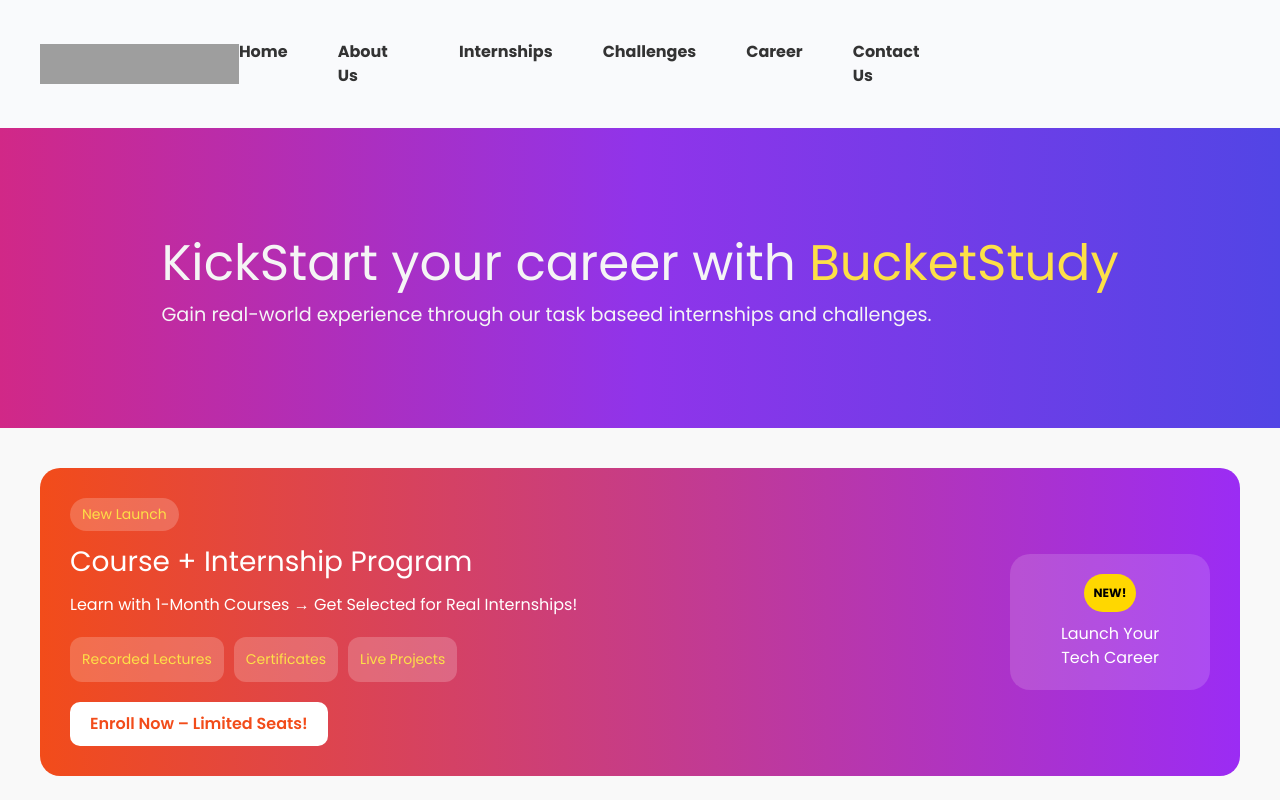
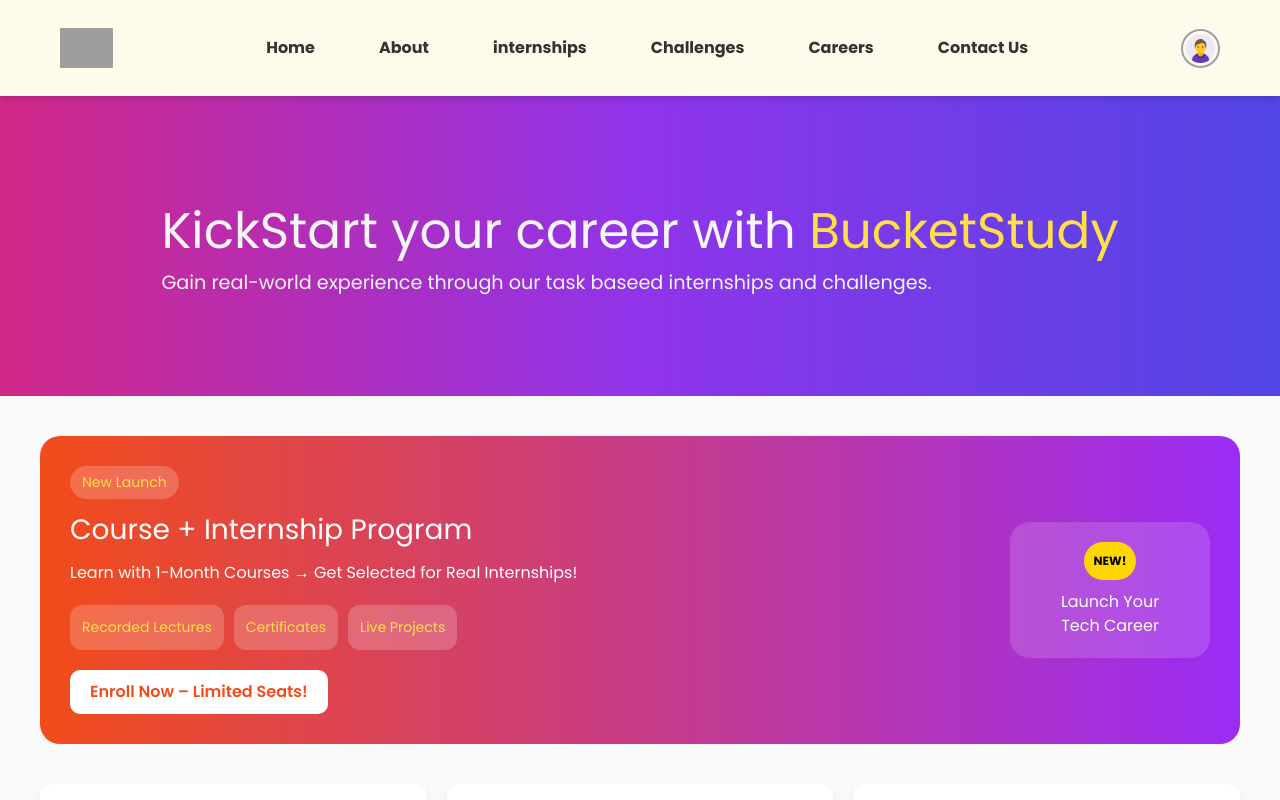
Before and after one commit to BucketStudy-EduTech/bucketstudy-frontend, a React (Vite) app: page / in a window 1280 px wide. Shown: the top 800 px of the page. Built offline with nearby package versions, Linux system fonts and the light colour scheme; grey boxes are pictures that could not be loaded; a web font is replaced by a local one.

Commit message:
Added Profile Dropdown and Footer

```diff
--- a/src/Pages/Challange/challenge/Challenge.css
+++ b/src/Pages/Challange/challenge/Challenge.css
@@ -1,13 +1,6 @@
-html, body {
-  margin: 0;
-  padding: 0;
-  overflow-x: hidden;
-}
 
 
 .first {
-  width: 100vw;
-
 
 background: linear-gradient(
   to bottom,
--- a/src/Pages/Challange/challenge/Challenge.jsx
+++ b/src/Pages/Challange/challenge/Challenge.jsx
@@ -3,8 +3,8 @@
 
 function Challenge() {
   return (
-    <div>
-      <div className='first text-7xl text-white flex flex-col items-center justify-center h-screen '>
+    <div className=''>
+      <div className='first text-7x '>
         <h1>Challenges</h1>
         <h5>Test Your Skills</h5>
       </div>
--- a/src/Pages/Nav/index.css
+++ b/src/Pages/Nav/index.css
@@ -1,29 +1,5 @@
-.nav-bar {
-  font-family: 'Poppins', sans-serif;
-}
-
-.header {
-  display: flex;
-  justify-content: space-between;
-  align-items: center;
-  padding: 40px;
-}
-
-.img {
-  height: 40px;
-  width: 200px;
-}
-
-.nav-bar .ul {
-  list-style-type: none;
-  margin: 0;
-  padding: 0;
-  display: flex;
-  gap: 50px;
-  margin-right: 300px;
-}
-
-.nav-bar .ul li a {
+.nav-link,
+.nav-link-mobile {
   position: relative;
   text-decoration: none;
   color: #333;
@@ -33,7 +9,8 @@
   transition: color 0.3s ease;
 }
 
-.nav-bar .ul li a::after {
+.nav-link::after,
+.nav-link-mobile::after {
   content: '';
   position: absolute;
   left: 0;
@@ -44,10 +21,20 @@
   transition: width 0.4s ease-in-out;
 }
 
-.nav-bar .ul li a:hover::after {
+.nav-link:hover::after,
+.nav-link-mobile:hover::after {
   width: 100%;
 }
 
-.nav-bar .ul li a:hover {
+.nav-link:hover,
+.nav-link-mobile:hover {
   color: #007bff;
 }
+
+.nav-link-mobile {
+  font-size: 18px;
+  text-align: center;
+  width: 100%;
+  display: block;
+  padding: 12px 0;
+}
--- a/src/Pages/Nav/index.jsx
+++ b/src/Pages/Nav/index.jsx
@@ -1,42 +1,85 @@
-import React from "react";
-import {Link} from "react-router-dom";
+import React, { useState } from "react";
+import { Link } from "react-router-dom";
+import ProfileDropwn from "../StudentDashboard/ProfileDropwn";
+import { FaBars, FaTimes } from 'react-icons/fa';
 import './index.css';
 
-//--------------------  NAV COMPONENT ----------------------
-function Nav(){
-    return(
-       <div className="nav-bar">
-        <header className="header">
-        <img src='https://res.cloudinary.com/dhqfjwhhe/image/upload/v1752854930/b_wbwdgn.jpg ' alt='img' className='img'/>
-        <nav className="nav-bar">
-          <ul className="ul">
-            <li>
-                <Link to="/">Home</Link>
-            </li>
-            <li>
-                <Link to="/about">About Us</Link>
-            </li>
-            <li>
-               <Link to="/internships">Internships</Link>
-            </li>
-            <li>
-                <Link to="/challenges">Challenges</Link>
-            </li>
-            <li>
-                <Link to="/career">Career</Link>
-            </li>
-            <li>
-                <Link to="/contact">Contact Us</Link>
-            </li>
+function Nav() {
+  const [isMenuOpen, setIsMenuOpen] = useState(false);
+
+  const toggleMenu = () => {
+    setIsMenuOpen(!isMenuOpen);
+  };
+
+  const links = [
+    { label: "Home", path: "/" },
+    { label: "About", path: "/about" },
+     { label: "internships", path: "/internship" },
+    { label: "Challenges", path: "/challenges" },
+    {label: "Careers", path: "/career" },
+    { label: "Contact Us", path: "/contact" },
+  ];
+
+  return (
+    <div className="sticky top-0 z-50 bg-amber-50 shadow-md font-poppins p-3">
+      <header className="flex items-center justify-between p-4 md:px-8 lg:px-12">
+        <div className="flex items-center">
+          <img
+            src='https://res.cloudinary.com/dhqfjwhhe/image/upload/v1752854930/b_wbwdgn.jpg'
+            alt='logo'
+            className='lg:h-10 w-auto h-6 md:h-8'
+          />
+        </div>
+
+        {/* Desktop Nav */}
+        <nav className="hidden md:flex">
+          <ul className="flex items-center gap-12 lg:gap-16">
+            {links.map((link, index) => (
+              <li key={index}>
+                <Link to={link.path} className="nav-link">
+                  {link.label}
+                </Link>
+              </li>
+            ))}
           </ul>
         </nav>
+
+        {/* Desktop Profile */}
+        <div className="hidden md:block">
+          <ProfileDropwn />
+        </div>
+
+        {/* Mobile Nav */}
+        <div className="flex items-center md:hidden">
+          <ProfileDropwn />
+          <button onClick={toggleMenu} className="text-2xl text-gray-800 focus:outline-none ml-4">
+            {isMenuOpen ? <FaTimes /> : <FaBars />}
+          </button>
+        </div>
       </header>
 
-      {/*------------ Importing fonts from GoogleFonts ------------  */}
-      <style>
-@import url('https://fonts.googleapis.com/css2?family=Poppins:ital,wght@0,100;0,200;0,300;0,400;0,500;0,600;0,700;0,800;0,900;1,100;1,200;1,300;1,400;1,500;1,600;1,700;1,800;1,900&display=swap');
-</style>
-       </div>
-    )
+      {/* Mobile Menu */}
+      <div
+        className={`md:hidden overflow-hidden transition-all duration-300 ease-in-out ${
+          isMenuOpen ? 'max-h-screen' : 'max-h-0'
+        }`}
+      >
+        <ul className="flex flex-col items-center bg-amber-50 gap-4 py-4 shadow-md">
+          {links.map((link, index) => (
+            <li key={index}>
+              <Link
+                to={link.path}
+                className="nav-link-mobile"
+                onClick={() => setIsMenuOpen(false)}
+              >
+                {link.label}
+              </Link>
+            </li>
+          ))}
+        </ul>
+      </div>
+    </div>
+  );
 }
-export default Nav
+
+export default Nav;
--- /dev/null
+++ b/src/Pages/StudentDashboard/ProfileDropwn.jsx
@@ -0,0 +1,66 @@
+import React, { useState, useRef, useEffect } from 'react';
+import { useNavigate, Link } from 'react-router-dom';
+import { VscDashboard, VscSignOut } from 'react-icons/vsc';
+import profile from '../../assets/profile.png';
+import {toast} from 'react-hot-toast';
+
+function ProfileDropdown() {
+    const [open, setOpen] = useState(false);
+    const navigate = useNavigate();
+    const dropdownRef = useRef(null);
+
+    // This effect handles closing the dropdown when clicking outside
+    useEffect(() => {
+        function handleClickOutside(event) {
+            if (dropdownRef.current && !dropdownRef.current.contains(event.target)) {
+                setOpen(false);
+            }
+        }
+        document.addEventListener('mousedown', handleClickOutside);
+        return () => {
+            document.removeEventListener('mousedown', handleClickOutside);
+        };
+    }, [dropdownRef]);
+
+    const handleLogout = () => {
+        // This is where you would handle logout logic
+        console.log("Logging out...");
+        setOpen(false);
+        toast.success("Logged out successfully!");
+        navigate('/');
+    };
+
+    return (
+        <div className="relative" ref={dropdownRef}>
+            <button className='flex items-center gap-x-1 border-2 rounded-full border-gray-400' onClick={() => setOpen(!open)}>
+                <img
+                    src={profile}
+                    alt="profile_Img"
+                    className='aspect-square w-[35px] rounded-full object-cover'
+                />
+            </button>
+
+            {open && (
+                <div className="absolute top-[115%] -right-7 z-[1000] divide-y-[1px] overflow-hidden rounded-md border-[1px] border-r-blue-100 bg-amber-50">
+                    <Link to="/dashboard/my-profile" onClick={() => setOpen(false)}>
+                        <div className="flex w-full items-center gap-x-1 py-[10px] px-[12px] text-sm text-richblack-100 hover:bg-richblack-700 hover:bg-gray-200 ">
+                            <VscDashboard className="text-lg" />
+                            Dashboard
+                        </div>
+                    </Link>
+
+                    <div
+                        onClick={handleLogout}
+                        className="flex w-full items-center gap-x-1 py-[10px] px-[12px] text-sm hover:bg-richblack-700 hover:bg-gray-200 cursor-pointer"
+                    >
+                        <VscSignOut className="text-lg" />
+                        Logout
+                    </div>
+
+                </div>
+            )}
+        </div>
+    );
+}
+
+export default ProfileDropdown;
--- a/src/components/Footer.jsx
+++ /dev/null
@@ -1,12 +0,0 @@
-import React from "react";
-import "./Footer.css";
-
-function Footer() {
-  return (
-    <footer className="footer">
-      <p>&copy; 2025 BucketStudy. All rights reserved.</p>
-    </footer>
-  );
-}
-
-export default Footer;
```
Also changed, not shown: src/assets/Profile.png (added).
